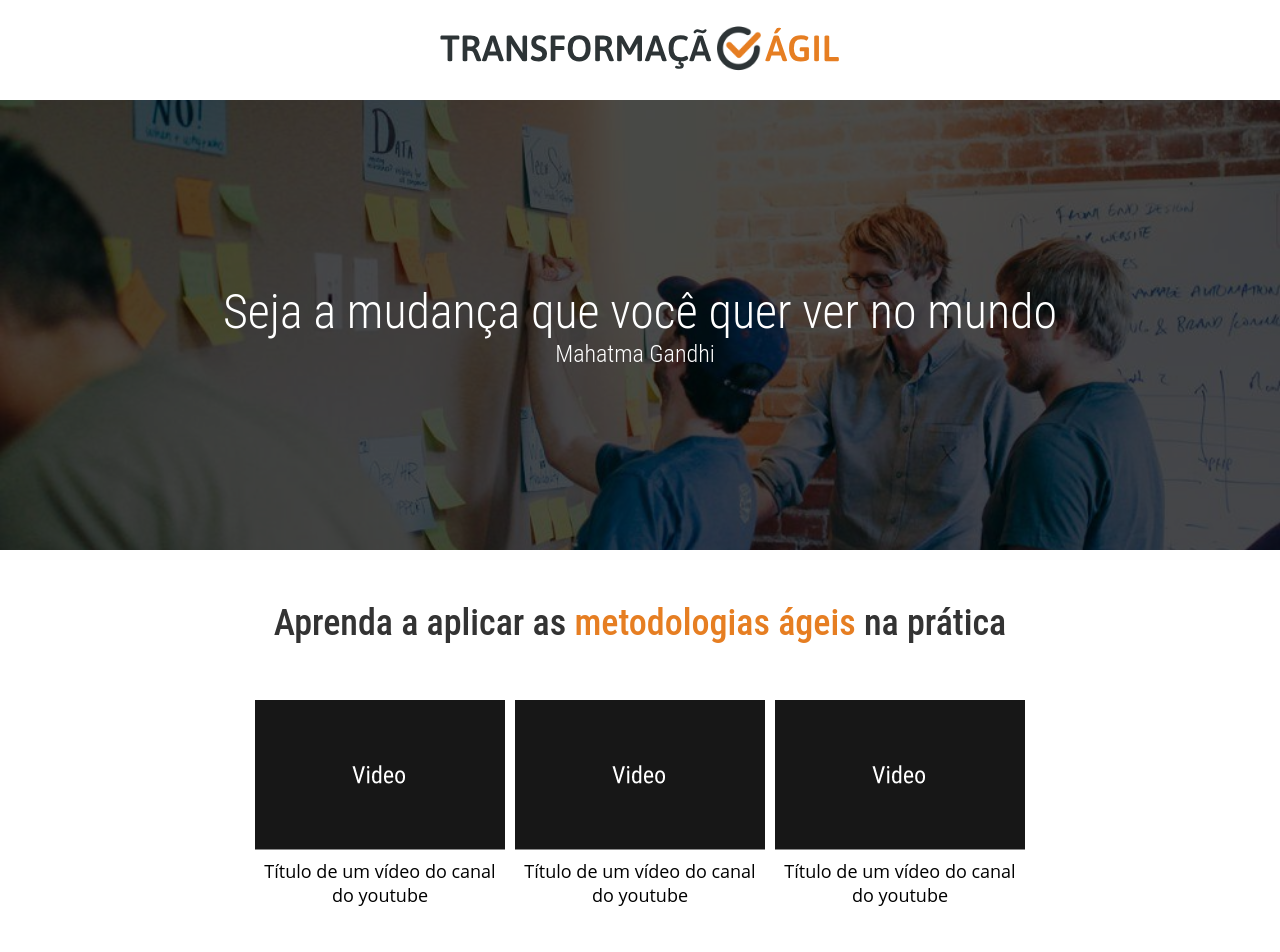
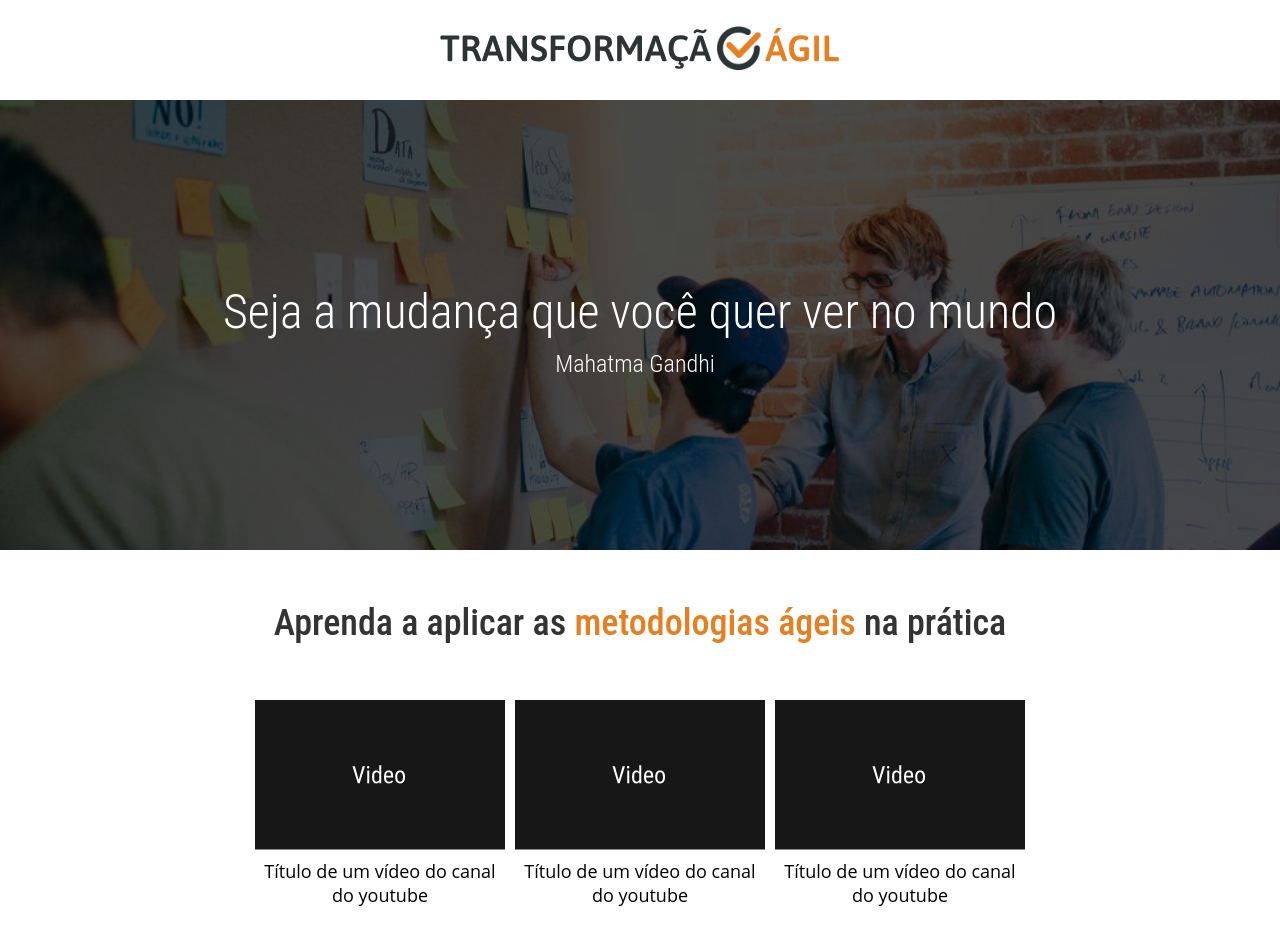
Before and after one commit to alvarengathomas/transformacaoagil, a Jekyll site: the page built from index.html, in a window 1280 px wide. Shown: the top 952 px of the page. Built offline with Jekyll 4.4.1, drawn with Linux system fonts in a browser that asks for light colours.

Commit message:
Fix layouts of ebooks, banner and author

```diff
--- a/_sass/home/_banner.scss
+++ b/_sass/home/_banner.scss
@@ -27,7 +27,7 @@
 }
 
 .banner__phrase {
-  padding: 0 10px;
+  padding: 10px;
   font-weight: 300;
   text-align: center;
 }
@@ -57,6 +57,10 @@
   .banner__mask {
     height: 200px;
   }
+
+  .banner__phrase {
+    padding: 0 10px;
+  }
 }
 
 @media (max-width: $width--mobile-small) {
--- a/_sass/landing/_ebook-presentation.scss
+++ b/_sass/landing/_ebook-presentation.scss
@@ -62,7 +62,7 @@
     grid-template-rows: 1fr;
     grid-template-columns: 1fr;
     grid-template-areas: "b";
-    height: 550px;
+    height: 620px;
   }
 
   .ebook-presentation__container {
@@ -95,7 +95,11 @@
 
 @media (max-width: $width--mobile-large) {
   .ebook-presentation {
-    height: 800px;
+    height: 850px;
+  }
+
+  .ebook-presentation__container {
+    grid-template-rows: 1.3fr 1fr 1fr;
   }
 }
 
--- a/_sass/shared/_author.scss
+++ b/_sass/shared/_author.scss
@@ -26,6 +26,7 @@
 .author__text {
   grid-area: y;
   font-size: rem(20);
+  line-height: 1.4;
   font-weight: 300;
   margin: auto 30px auto auto;
 }
```
